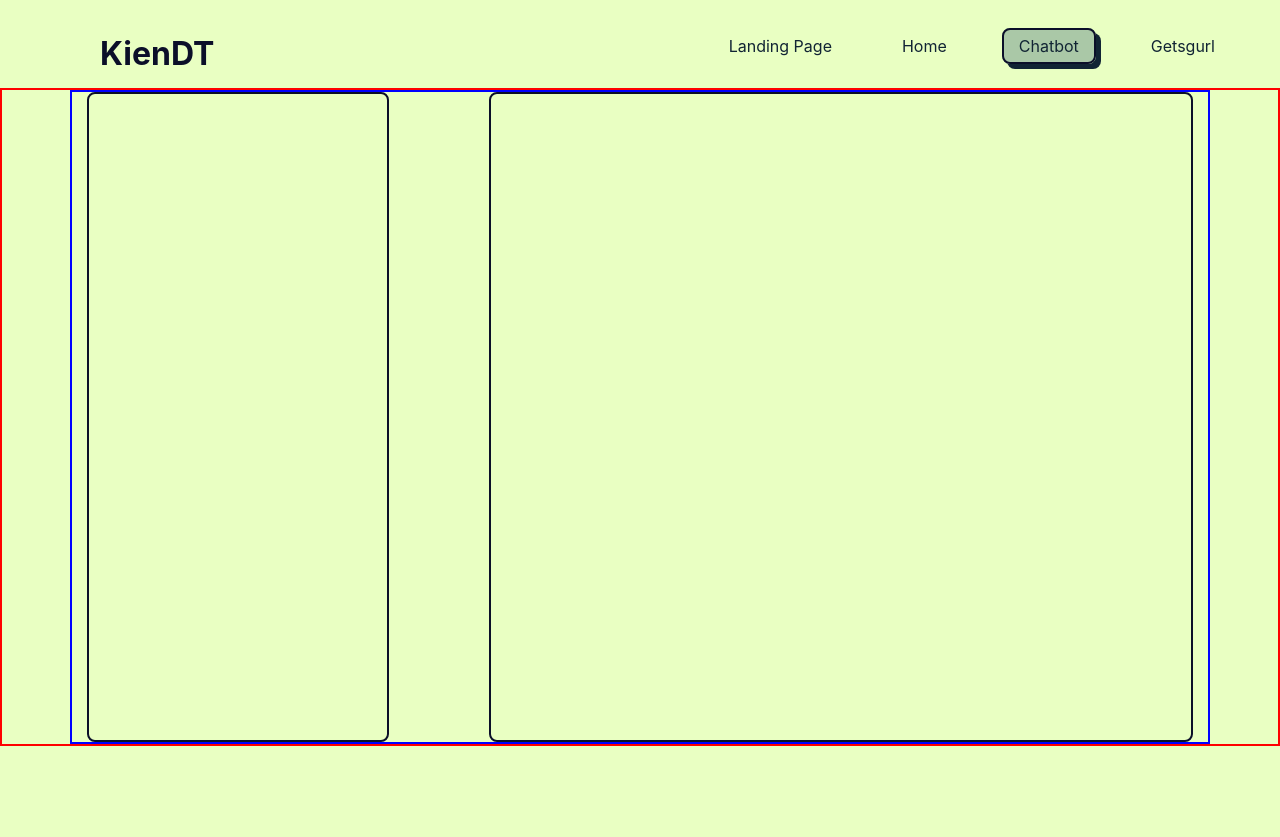
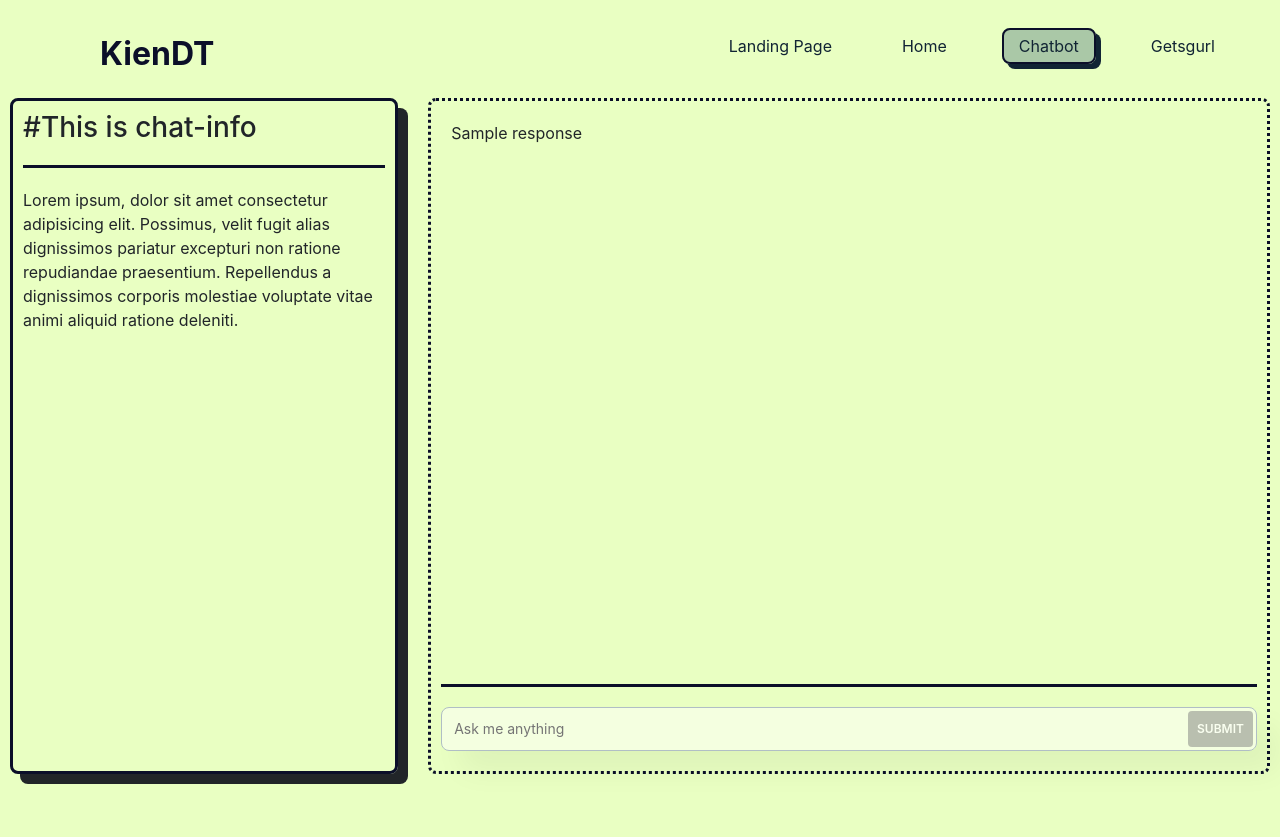
Before and after one commit to Dtrugk/WebPro, a Flask app: template templates/Chatbot.html in a window 1280 px wide. Before the commit the page ends 746 px from the top, so only its background shows below. Run offline with Flask 3, Linux system fonts and the light colour scheme; the template is opened without the code that fills it: most values are stand-ins (such as "Sample title", 1, 10 or a date in 2020).

Commit message:
Chatbot UI

```diff
--- a/static/Chatbot.css
+++ b/static/Chatbot.css
@@ -1,18 +1,13 @@
 html {
   scroll-behavior: smooth;
+  height: 100%;
 }
 
 body {
   background-color: #E9FFC2;
   position: relative;
-  min-height: 100vh;
-  margin: 0;
-}
-
-.container {
-  border: blue solid 2px;
-  display: flex;
-  width: 100%;
+  height: 87%;
+  /* margin: 0; */
 }
 
 header {
@@ -78,18 +73,150 @@ header {
   display: none;
 }
 main{
-  border: red solid 2px;
+  /* border: #0b0f29 solid 2px; */
   margin-top: 10px;
+  padding: 10px;
+  display: flex;
+  height: 100%;
 }
-.chat-info{
-  border:#0b0f29 solid 2px;
+hr {
+  height: 3px; /* Increase the height of the line */
+  background-color: #0b0f29; /* Set the background color of the line */
+  border: none; /* Remove the default border (optional) */
+  margin: 20px 0; /* Add margin for spacing (optional) */
+}
+.chat-info {
+  border: #0b0f29 solid 3px;
   border-radius: 8px;
-  width: 30%;
-  height: 650px;
-  margin-right: 100px;
+  flex: 1 0 30%;
+  padding: 10px;
+  margin-right: 30px;
+  box-shadow: 10px 10px;
 }
-.chat-section{
-  border:#0b0f29 solid 2px;
+.chat-section:hover{
+  border: solid 3px #0b0f29;
+}
+
+.chat-section {
+  border: dotted 3px #0b0f29;
   border-radius: 8px;
-  width: 70%;
+  flex: 1 0 66%;
+  padding: 10px;
 }
+#Message {
+  overflow: scroll;
+  overflow-x: hidden;
+  border-radius: 8px;
+  padding: 10px;
+  height: 85%;
+}
+#Message::-webkit-scrollbar {
+  width: 10px; /* Set the width of the scrollbar */
+}
+
+#Message::-webkit-scrollbar-thumb {
+  background-color: #0b0f29; /* Set the color of the thumb (the draggable part) */
+  border-radius: 5px; /* Set the border-radius of the thumb */
+}
+
+#Message::-webkit-scrollbar-thumb:hover {
+  background-color: #112434; /* Set the color of the thumb when hovering */
+}
+
+#Message::-webkit-scrollbar-track {
+  background-color: #f2f2f2; /* Set the color of the track (the background) */
+  border-radius: 5px; /* Set the border-radius of the track */
+}
+.message-container {
+  display: flex;
+  align-items: flex-start;
+  margin-bottom: 10px;
+}
+
+.user-icon {
+  width: 30px;
+  height: 30px;
+  background-color: #0b0f29;
+  border-radius: 50%;
+  margin-right: 10px;
+}
+
+.message-content {
+  background-color: #f2f2f2;
+  border-radius: 8px;
+  padding: 10px;
+}
+
+#Input {
+  position: inherit;
+  border-radius: 8px;
+  height: 20%;
+}
+
+.input-container {
+  position: relative;
+  display: flex;
+  height: 2.8rem;
+  width: 100%;
+  background-color: transparent;
+  border-radius: 8px;
+  box-shadow: 20px 20px 30px rgba(0, 0, 0, 0.05);
+  margin-top: 15px;
+}
+
+.input-container input {
+  background-color: transparent;
+  height: 100%;
+  width: 100%;
+  border-radius: 8px;
+  border: 1px solid rgb(176, 190, 197);
+  background-color: rgba(255, 255, 255, 0.5);
+  padding: 0 70px 0 0.75rem;
+  font-size: 0.875rem;
+  line-height: 1.25rem;
+  font-weight: 400;
+  color: rgb(69, 90, 100);
+  outline: none;
+  transition: all 0.15s cubic-bezier(0.4, 0, 0.2, 1);
+}
+.input-container input:focus {
+  border: 1px solid rgb(76, 80, 76);
+}
+.invite-btn {
+  position: absolute;
+  width: 65px;
+  right: 4px;
+  top: 4px;
+  bottom: 4px;
+  z-index: 10;
+  border-radius: 4px;
+  background-color: rgb(8, 10, 8);
+  color: #fff;
+  padding-top: 0.25rem;
+  padding-bottom: 0.25rem;
+  padding-left: 0.5rem;
+  padding-right: 0.5rem;
+  text-align: center;
+  vertical-align: middle;
+  font-size: 12px;
+  font-weight: 600;
+  text-transform: uppercase;
+  border: none;
+  transition: 0.6s ease;
+}
+.invite-btn:hover {
+  right: 2px;
+  top: 2px;
+  bottom: 2px;
+  border-radius: 8px;
+}
+.input-container input:-moz-placeholder-shown ~ .invite-btn {
+  pointer-events: none;
+  background-color: transparent;
+  opacity: 0.5;
+}
+.input-container input:placeholder-shown ~ .invite-btn {
+  pointer-events: none;
+  background-color: gray;
+  opacity: 0.5;
+}
--- a/templates/Chatbot.html
+++ b/templates/Chatbot.html
@@ -6,6 +6,7 @@
     <meta name="viewport" content="width=device-width, initial-scale=1.0">
     <title>ChatBot</title>
     <link rel="stylesheet" href="https://cdn.jsdelivr.net/npm/bootstrap@4.6.2/dist/css/bootstrap.min.css" />
+    <!-- <link rel="stylesheet" href="Chatbot.css"> -->
     <link rel="stylesheet" href="{{url_for('static', filename='Chatbot.css')}}">
     <script src="https://cdn.jsdelivr.net/npm/jquery@3.6.4/dist/jquery.slim.min.js"></script>
     <script src="https://cdn.jsdelivr.net/npm/popper.js@1.16.1/dist/umd/popper.min.js"></script>
@@ -31,15 +32,24 @@
         </nav>
     </header>
     <main>
-        <div class="container">
             <div class="chat-info">
-                <!-- <h3>This is chat-info</h3> -->
+                <h3>#This is chat-info</h3>
+                <hr>
+                <p>Lorem ipsum, dolor sit amet consectetur adipisicing elit. Possimus, velit fugit alias dignissimos pariatur excepturi non ratione repudiandae praesentium. Repellendus a dignissimos corporis molestiae voluptate vitae animi aliquid ratione deleniti.</p>
             </div>
-            <div class="chat-section">
-
-                <!-- <h3>This is chat-section</h3> -->
+            <div class="chat-section container">
+                <div id="Message">
+                    <p>{{response}}</p>
+                </div>
+                <hr>
+                <div id="Input">
+                    <form class="form input-container" id="messageInput" action="/Chatbot" method="post">
+                        <input required="" name="userinput" placeholder="Ask me anything" />
+                        <button class="invite-btn" type="button" id="nextButton">Submit</button>
+                    </form>
+                </div>
             </div>
-        </div>
+            <script src="/static/script.js"></script>
     </main>
 </body>
 </html>
```
